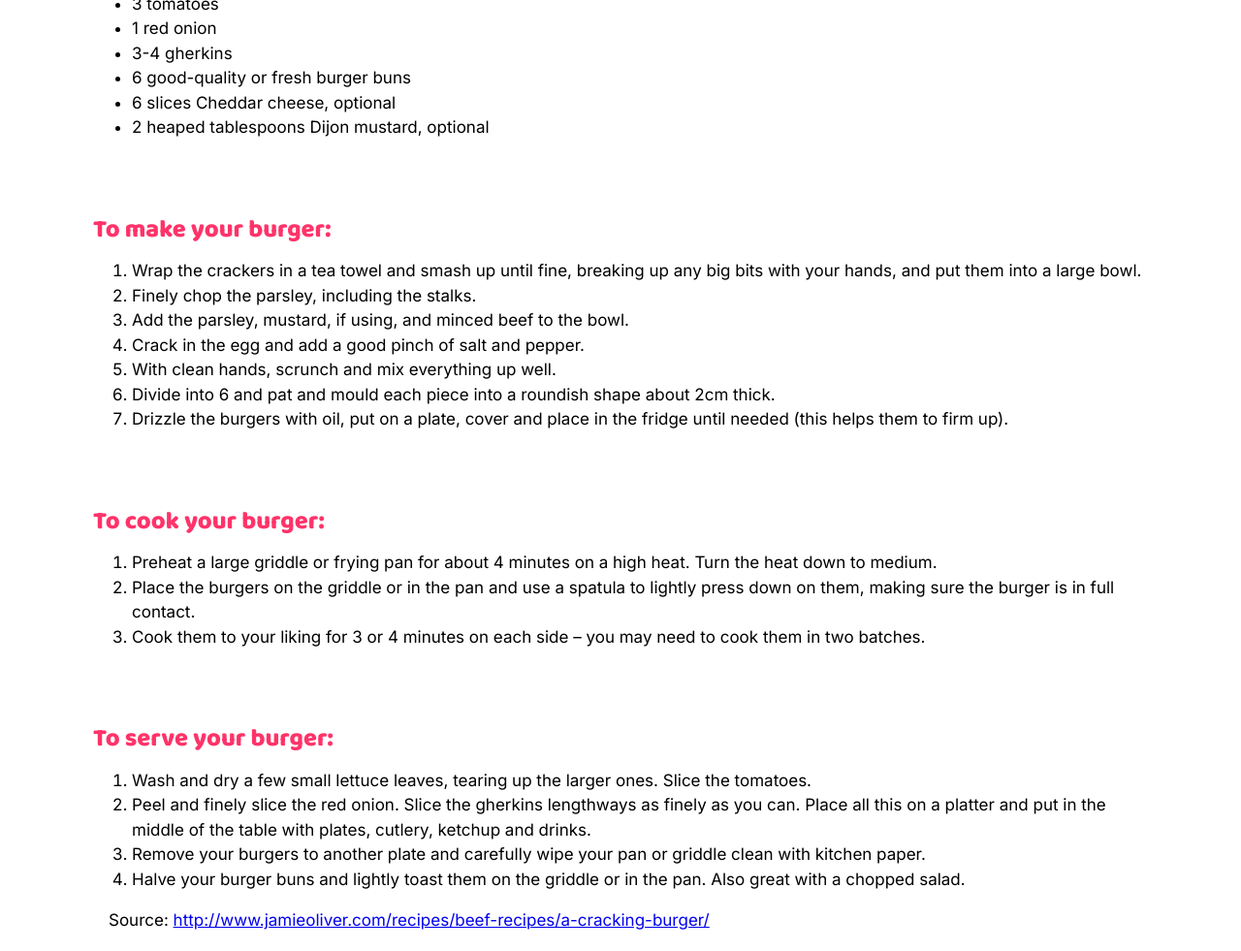
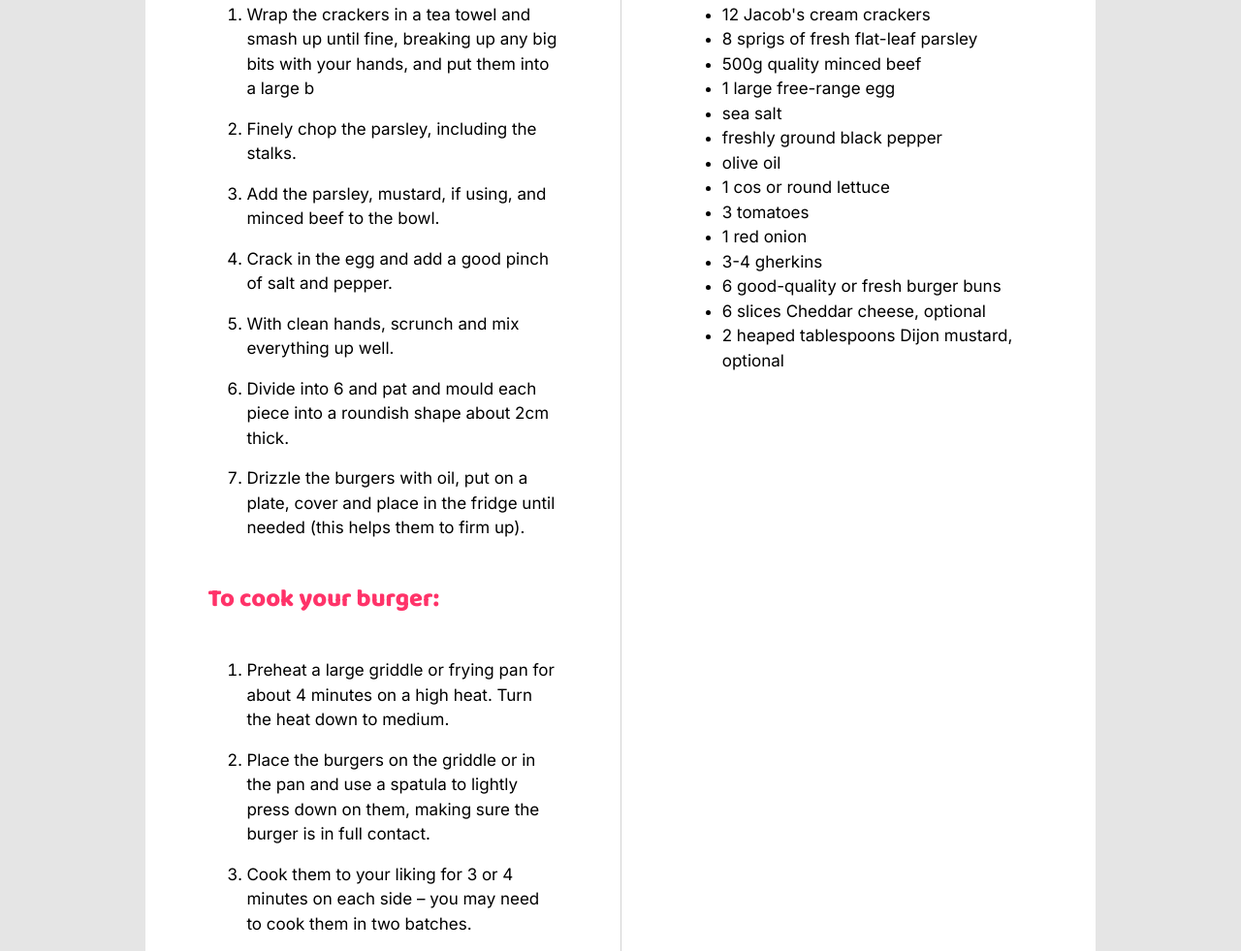
Before and after one commit to kvcarido/css-demystified-challenge-03, a plain HTML site: page index.html in a window 1280 px wide. Shown: the part 1179-2160 px from the top of the page at 97% size. Drawn offline with Linux system fonts and the light colour scheme.

Commit message:
style recipe card, responsive

```diff
--- a/css/styles.css
+++ b/css/styles.css
@@ -83,7 +83,7 @@ body {
 /*******************/
 
 .flow-content > * + * {
-  margin-top: var(--spacer);
+  margin-top: var(--flow-spacer, var(--spacer));
 }
 
 .container {
@@ -163,7 +163,6 @@ h2 {
 /**************/
 
 .primary-header .container {
-  padding: 0 2rem;
   width: 100%;
   margin-top: auto;
   margin-bottom: auto;
@@ -232,6 +231,22 @@ section {
   padding: 3rem 0;
 }
 
+@media (min-width: 40rem) {
+  section {
+    padding: 5rem 0;
+  }
+
+  .recipe__inner {
+    display: flex;
+    flex-direction: row-reverse;
+  }
+
+  .recipe__inner > * {
+    flex-basis: 100%;
+    padding: 0 4rem;
+  }
+}
+
 /*******************/
 /* general styling */
 /*******************/
@@ -244,6 +259,28 @@ section {
   display: flex;
   flex-direction: column;
   justify-content: space-between;
+}
+
+.recipe__outer {
+  background: var(--clr-neutral-100);
+}
+
+.recipe__inner > div {
+  padding-top: 2rem;
+  padding-bottom: 2rem;
+}
+
+.ingredients {
+  border-bottom: 1px solid grey;
+}
+
+.source {
+  font-size: var(--fs-100);
+}
+
+.source a {
+  text-decoration: none;
+  color: var(--clr-neutral-100);
 }
 
 @media (min-width: 40rem) {
@@ -260,4 +297,37 @@ section {
     cursor: pointer;
     color: var(--clr-primary-400);
   }
+
+  .intro {
+    padding-bottom: 10rem;
+  }
+
+  .intro__inner {
+    width: 70%;
+  }
+
+  .recipe {
+    background: var(--clr-neutral-300);
+  }
+
+  .recipe__outer {
+    width: min(90%, 80rem);
+    margin: 0 auto;
+    padding: 4rem 0;
+    border-radius: 1rem;
+    margin-top: -10rem;
+  }
+
+  .ingredients {
+    --flow-spacer: 3rem;
+    border-left: 1px solid lightgrey;
+  }
+
+  .instructions {
+    --flow-spacer: 3rem;
+  }
+
+  .instructions ol li {
+    margin-top: var(--spacer);
+  }
 }
--- a/index.html
+++ b/index.html
@@ -3,7 +3,7 @@
   <head>
     <meta charset="UTF-8" />
     <meta name="viewport" content="width=device-width, initial-scale=1.0" />
-    <title>Document</title>
+    <title>A crackling burger</title>
     <link
       href="https://fonts.googleapis.com/css2?family=Baloo+2:wght@800&family=Inter:wght@400;500&display=swap"
       rel="stylesheet"
@@ -43,24 +43,27 @@
     <!-- intro -->
     <section class="intro bg-accent">
       <div class="container">
+        <div class="intro__inner">
           <p>
             There's nothing better than a homemade burger. Everyone loves them,
-          they're easy to make and, if made with quality, fresh ingredients (and
-          not over laden with greasy stuff), they certainly don't have to be
-          unhealthy, especially if served with a salad. Once you've mastered
-          this tasty basic recipe, you can make it your own with different
-          herbs, spices and toppings. The sky's the limit – that's why cooking
-          is so exciting.
+            they're easy to make and, if made with quality, fresh ingredients
+            (and not over laden with greasy stuff), they certainly don't have to
+            be unhealthy, especially if served with a salad. Once you've
+            mastered this tasty basic recipe, you can make it your own with
+            different herbs, spices and toppings. The sky's the limit – that's
+            why cooking is so exciting.
           </p>
+        </div>
       </div>
     </section>
 
     <!-- recipe card -->
     <section class="recipe">
       <div class="container">
+        <div class="recipe__outer">
           <div class="recipe__inner">
             <!-- ingredients -->
-          <div class="ingredients">
+            <div class="ingredients flow-content">
               <h2>Ingredients</h2>
 
               <ul>
@@ -82,40 +85,44 @@
             </div>
 
             <!-- instructions -->
-          <div class="instructions">
-            <h2 class="xl-spacer">To make your burger:</h2>
+            <div class="instructions flow-content">
+              <h2>To make your burger:</h2>
               <ol>
                 <li>
                   Wrap the crackers in a tea towel and smash up until fine,
                   breaking up any big bits with your hands, and put them into a
-                large bowl.
+                  large b
                 </li>
+
                 <li>Finely chop the parsley, including the stalks.</li>
                 <li>
-                Add the parsley, mustard, if using, and minced beef to the bowl.
+                  Add the parsley, mustard, if using, and minced beef to the
+                  bowl.
                 </li>
-              <li>Crack in the egg and add a good pinch of salt and pepper.</li>
+                <li>
+                  Crack in the egg and add a good pinch of salt and pepper.
+                </li>
                 <li>With clean hands, scrunch and mix everything up well.</li>
                 <li>
-                Divide into 6 and pat and mould each piece into a roundish shape
-                about 2cm thick.
+                  Divide into 6 and pat and mould each piece into a roundish
+                  shape about 2cm thick.
                 </li>
                 <li>
-                Drizzle the burgers with oil, put on a plate, cover and place in
-                the fridge until needed (this helps them to firm up).
+                  Drizzle the burgers with oil, put on a plate, cover and place
+                  in the fridge until needed (this helps them to firm up).
                 </li>
               </ol>
 
-            <h2 class="xl-spacer">To cook your burger:</h2>
+              <h2>To cook your burger:</h2>
               <ol>
                 <li>
                   Preheat a large griddle or frying pan for about 4 minutes on a
                   high heat. Turn the heat down to medium.
                 </li>
                 <li>
-                Place the burgers on the griddle or in the pan and use a spatula
-                to lightly press down on them, making sure the burger is in full
-                contact.
+                  Place the burgers on the griddle or in the pan and use a
+                  spatula to lightly press down on them, making sure the burger
+                  is in full contact.
                 </li>
                 <li>
                   Cook them to your liking for 3 or 4 minutes on each side – you
@@ -123,7 +130,7 @@
                 </li>
               </ol>
 
-            <h2 class="xl-spacer">To serve your burger:</h2>
+              <h2>To serve your burger:</h2>
               <ol>
                 <li>
                   Wash and dry a few small lettuce leaves, tearing up the larger
@@ -131,23 +138,23 @@
                 </li>
                 <li>
                   Peel and finely slice the red onion. Slice the gherkins
-                lengthways as finely as you can. Place all this on a platter and
-                put in the middle of the table with plates, cutlery, ketchup and
-                drinks.
+                  lengthways as finely as you can. Place all this on a platter
+                  and put in the middle of the table with plates, cutlery,
+                  ketchup and drinks.
                 </li>
                 <li>
-                Remove your burgers to another plate and carefully wipe your pan
-                or griddle clean with kitchen paper.
+                  Remove your burgers to another plate and carefully wipe your
+                  pan or griddle clean with kitchen paper.
                 </li>
                 <li>
-                Halve your burger buns and lightly toast them on the griddle or
-                in the pan. Also great with a chopped salad.
+                  Halve your burger buns and lightly toast them on the griddle
+                  or in the pan. Also great with a chopped salad.
                 </li>
               </ol>
             </div>
           </div>
           <!-- source -->
-        <div class="source">
+          <div class="source bg-accent">
             <div class="container">
               <p>
                 Source:
@@ -160,6 +167,7 @@
             </div>
           </div>
         </div>
+      </div>
     </section>
   </body>
 </html>
```
Lines whose indentation alone changed are shown as unchanged.
